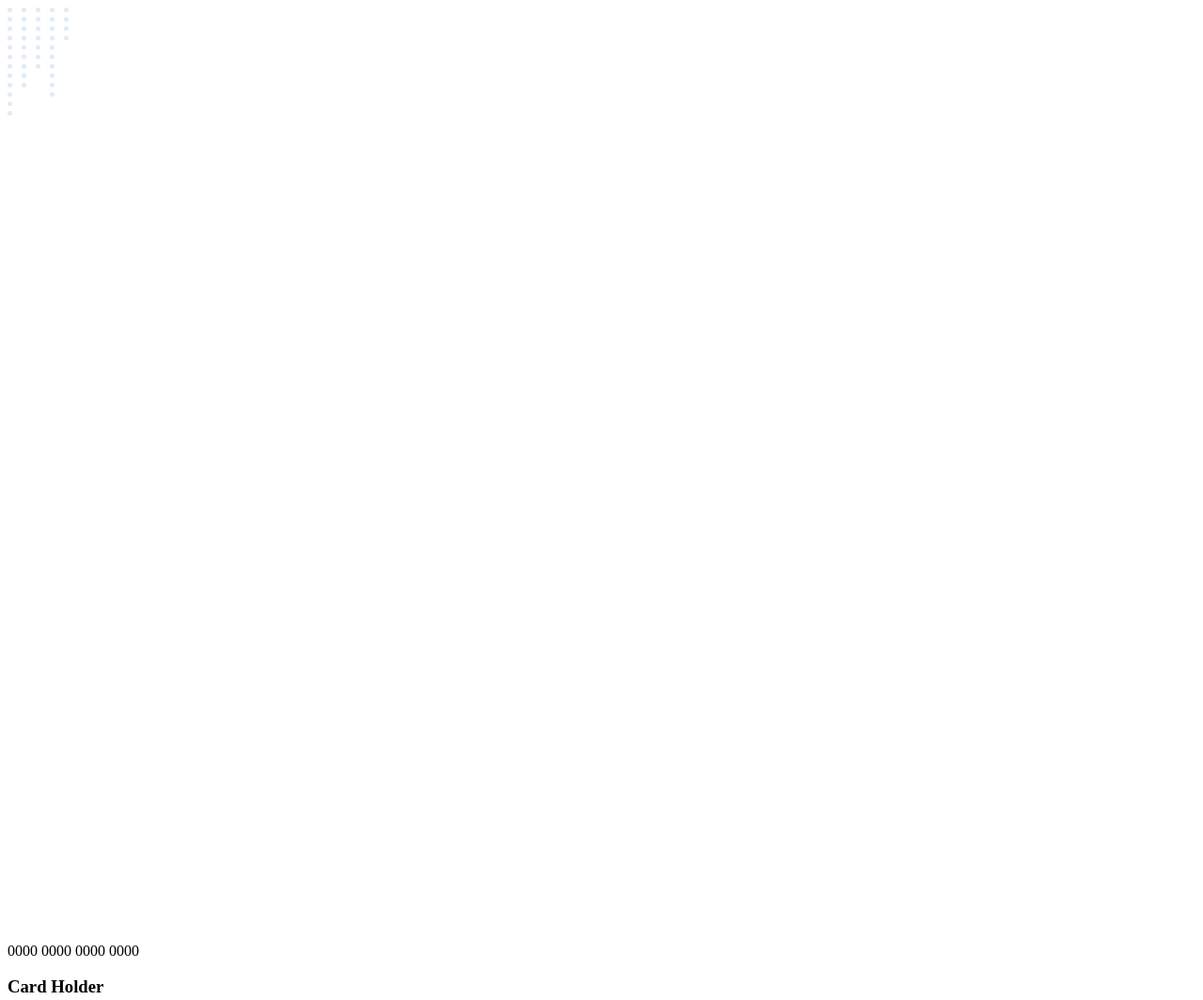
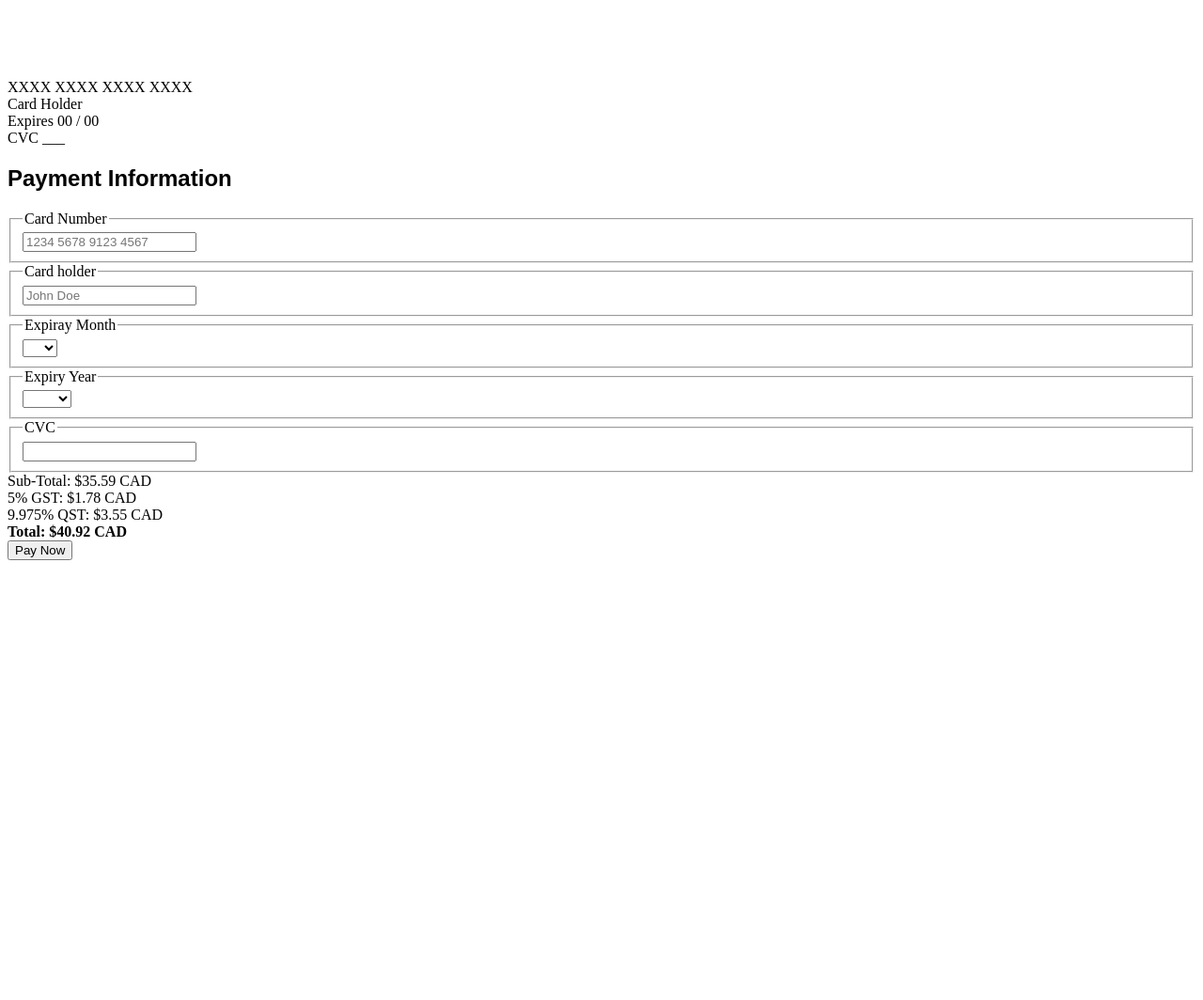
Before and after one commit to sarausen/payments_js, a plain HTML site: page index.html in a window 1280 px wide. Shown: the top 1064 px of the page at 94% size. After the commit the page ends 800 px from the top, so only its background shows below. Drawn offline with Linux system fonts and the light colour scheme.

Commit message:
add text

```diff
--- a/index.html
+++ b/index.html
@@ -7,133 +7,128 @@
   <title></title>
 </head>
 <body>
-  <div class="container">
-    <div class="payment">
-
-      <div class="payment__shadow-dots"></div>
-      <div class="payment__dots">
-        <svg width="65" height="115" viewBox="0 0 65 115" fill="none" xmlns="http://www.w3.org/2000/svg">
-          <circle cx="17.5" cy="2.5" r="2.5" fill="#E0ECF7"/>
-          <circle cx="32.5" cy="2.5" r="2.5" fill="#E0ECF7"/>
-          <circle cx="47.5" cy="2.5" r="2.5" fill="#E0ECF7"/>
-          <circle cx="2.5" cy="2.5" r="2.5" fill="#E0ECF7"/>
-          <circle cx="17.5" cy="12.5" r="2.5" transform="rotate(90 17.5 12.5)" fill="#E0ECF7"/>
-          <circle cx="32.5" cy="12.5" r="2.5" transform="rotate(90 32.5 12.5)" fill="#E0ECF7"/>
-          <circle cx="47.5" cy="12.5" r="2.5" transform="rotate(90 47.5 12.5)" fill="#E0ECF7"/>
-          <circle cx="17.5" cy="42.5" r="2.5" transform="rotate(90 17.5 42.5)" fill="#E0ECF7"/>
-          <circle cx="47.5" cy="62.5" r="2.5" transform="rotate(90 47.5 62.5)" fill="#E0ECF7"/>
-          <circle cx="62.5" cy="2.5" r="2.5" transform="rotate(90 62.5 2.5)" fill="#E0ECF7"/>
-          <circle cx="47.5" cy="82.5" r="2.5" transform="rotate(90 47.5 82.5)" fill="#E0ECF7"/>
-          <circle cx="62.5" cy="22.5" r="2.5" transform="rotate(90 62.5 22.5)" fill="#E0ECF7"/>
-          <circle cx="47.5" cy="42.5" r="2.5" transform="rotate(90 47.5 42.5)" fill="#E0ECF7"/>
-          <circle cx="32.5" cy="42.5" r="2.5" transform="rotate(90 32.5 42.5)" fill="#E0ECF7"/>
-          <circle cx="32.5" cy="62.5" r="2.5" transform="rotate(90 32.5 62.5)" fill="#E0ECF7"/>
-          <circle cx="17.5" cy="22.5" r="2.5" transform="rotate(90 17.5 22.5)" fill="#E0ECF7"/>
-          <circle cx="32.5" cy="22.5" r="2.5" transform="rotate(90 32.5 22.5)" fill="#E0ECF7"/>
-          <circle cx="47.5" cy="22.5" r="2.5" transform="rotate(90 47.5 22.5)" fill="#E0ECF7"/>
-          <circle cx="17.5" cy="52.5" r="2.5" transform="rotate(90 17.5 52.5)" fill="#E0ECF7"/>
-          <circle cx="17.5" cy="72.5" r="2.5" transform="rotate(90 17.5 72.5)" fill="#E0ECF7"/>
-          <circle cx="47.5" cy="72.5" r="2.5" transform="rotate(90 47.5 72.5)" fill="#E0ECF7"/>
-          <circle cx="62.5" cy="12.5" r="2.5" transform="rotate(90 62.5 12.5)" fill="#E0ECF7"/>
-          <circle cx="47.5" cy="92.5" r="2.5" transform="rotate(90 47.5 92.5)" fill="#E0ECF7"/>
-          <circle cx="62.5" cy="32.5" r="2.5" transform="rotate(90 62.5 32.5)" fill="#E0ECF7"/>
-          <circle cx="47.5" cy="52.5" r="2.5" transform="rotate(90 47.5 52.5)" fill="#E0ECF7"/>
-          <circle cx="32.5" cy="52.5" r="2.5" transform="rotate(90 32.5 52.5)" fill="#E0ECF7"/>
-          <circle cx="17.5" cy="32.5" r="2.5" transform="rotate(90 17.5 32.5)" fill="#E0ECF7"/>
-          <circle cx="32.5" cy="32.5" r="2.5" transform="rotate(90 32.5 32.5)" fill="#E0ECF7"/>
-          <circle cx="47.5" cy="32.5" r="2.5" transform="rotate(90 47.5 32.5)" fill="#E0ECF7"/>
-          <circle cx="17.5" cy="62.5" r="2.5" transform="rotate(90 17.5 62.5)" fill="#E0ECF7"/>
-          <circle cx="17.5" cy="82.5" r="2.5" transform="rotate(90 17.5 82.5)" fill="#E0ECF7"/>
-          <circle cx="2.5" cy="92.5" r="2.5" transform="rotate(90 2.5 92.5)" fill="#E0ECF7"/>
-          <circle cx="2.5" cy="112.5" r="2.5" transform="rotate(90 2.5 112.5)" fill="#E0ECF7"/>
-          <circle cx="2.5" cy="72.5" r="2.5" transform="rotate(90 2.5 72.5)" fill="#E0ECF7"/>
-          <circle cx="2.5" cy="82.5" r="2.5" transform="rotate(90 2.5 82.5)" fill="#E0ECF7"/>
-          <circle cx="2.5" cy="102.5" r="2.5" transform="rotate(90 2.5 102.5)" fill="#E0ECF7"/>
-          <circle cx="2.5" cy="12.5" r="2.5" transform="rotate(90 2.5 12.5)" fill="#E0ECF7"/>
-          <circle cx="2.5" cy="42.5" r="2.5" transform="rotate(90 2.5 42.5)" fill="#E0ECF7"/>
-          <circle cx="2.5" cy="22.5" r="2.5" transform="rotate(90 2.5 22.5)" fill="#E0ECF7"/>
-          <circle cx="2.5" cy="52.5" r="2.5" transform="rotate(90 2.5 52.5)" fill="#E0ECF7"/>
-          <circle cx="2.5" cy="32.5" r="2.5" transform="rotate(90 2.5 32.5)" fill="#E0ECF7"/>
-          <circle cx="2.5" cy="62.5" r="2.5" transform="rotate(90 2.5 62.5)" fill="#E0ECF7"/>
+  <div id="root">
+    <div id="card">
+      <div id="card-bottom"></div>
+      <div id="card-top">
+        <div class="logo">
+        <svg version="1.1" id="visa" xmlns="http://www.w3.org/2000/svg" xmlns:xlink="http://www.w3.org/1999/xlink" x="0px" y="0px" width="72px" height="72px" viewBox="0 0 47.834 47.834" style="enable-background:new 0 0 47.834 47.834;" fill="white">
+          <g>
+            <g>
+              <path d="M44.688,16.814h-3.004c-0.933,0-1.627,0.254-2.037,1.184l-5.773,13.074h4.083c0,0,0.666-1.758,0.817-2.143
+                       c0.447,0,4.414,0.006,4.979,0.006c0.116,0.498,0.474,2.137,0.474,2.137h3.607L44.688,16.814z M39.893,26.01
+                       c0.32-0.819,1.549-3.987,1.549-3.987c-0.021,0.039,0.317-0.825,0.518-1.362l0.262,1.23c0,0,0.745,3.406,0.901,4.119H39.893z
+                       M34.146,26.404c-0.028,2.963-2.684,4.875-6.771,4.875c-1.743-0.018-3.422-0.361-4.332-0.76l0.547-3.193l0.501,0.228
+                       c1.277,0.532,2.104,0.747,3.661,0.747c1.117,0,2.313-0.438,2.325-1.393c0.007-0.625-0.501-1.07-2.016-1.77
+                       c-1.476-0.683-3.43-1.827-3.405-3.876c0.021-2.773,2.729-4.708,6.571-4.708c1.506,0,2.713,0.31,3.483,0.599l-0.526,3.092
+                       l-0.351-0.165c-0.716-0.288-1.638-0.566-2.91-0.546c-1.522,0-2.228,0.634-2.228,1.227c-0.008,0.668,0.824,1.108,2.184,1.77
+                       C33.126,23.546,34.163,24.783,34.146,26.404z M0,16.962l0.05-0.286h6.028c0.813,0.031,1.468,0.29,1.694,1.159l1.311,6.304
+                       C7.795,20.842,4.691,18.099,0,16.962z M17.581,16.812l-6.123,14.239l-4.114,0.007L3.862,19.161
+                       c2.503,1.602,4.635,4.144,5.386,5.914l0.406,1.469l3.808-9.729L17.581,16.812L17.581,16.812z M19.153,16.8h3.89L20.61,31.066
+                       h-3.888L19.153,16.8z"/>
+            </g>
+          </g>
         </svg>
       </div>
-
-      <div class="card">
-
-        <div class="card__visa">
-          <svg class="visa" enable-background="new 0 0 291.764 291.764" version="1.1" viewbox="5 70 290 200" xml:space="preserve" xmlns="http://www.w3.org/2000/svg">
-            <path class="svgcolor" d="m119.26 100.23l-14.643 91.122h23.405l14.634-91.122h-23.396zm70.598 37.118c-8.179-4.039-13.193-6.765-13.193-10.896 0.1-3.756 4.24-7.604 13.485-7.604 7.604-0.191 13.193 1.596 17.433 3.374l2.124 0.948 3.182-19.065c-4.623-1.787-11.953-3.756-21.007-3.756-23.113 0-39.388 12.017-39.489 29.204-0.191 12.683 11.652 19.721 20.515 23.943 9.054 4.331 12.136 7.139 12.136 10.987-0.1 5.908-7.321 8.634-14.059 8.634-9.336 0-14.351-1.404-21.964-4.696l-3.082-1.404-3.273 19.813c5.498 2.444 15.609 4.595 26.104 4.705 24.563 0 40.546-11.835 40.747-30.152 0.08-10.048-6.165-17.744-19.659-24.035zm83.034-36.836h-18.108c-5.58 0-9.82 1.605-12.236 7.331l-34.766 83.509h24.563l6.765-18.08h27.481l3.51 18.153h21.664l-18.873-90.913zm-26.97 54.514c0.474 0.046 9.428-29.514 9.428-29.514l7.13 29.514h-16.558zm-160.86-54.796l-22.931 61.909-2.498-12.209c-4.24-14.087-17.533-29.395-32.368-36.999l20.998 78.33h24.764l36.799-91.021h-24.764v-0.01z" fill="#FFFFFF"></path>
-            <path class="svgtipcolor" d="m51.916 111.98c-1.787-6.948-7.486-11.634-15.226-11.734h-36.316l-0.374 1.686c28.329 6.984 52.107 28.474 59.821 48.688l-7.905-38.64z" fill="#FFFFFF"></path>
-            </svg>
+        <div class="card-number">
+          XXXX XXXX XXXX XXXX
         </div>
-
-        <div class="card__number">0000&nbsp;0000&nbsp;0000&nbsp;0000</div>
-        <div class="card__name">
-          <h3>Card Holder</h3>
-          <p id="card-name">Mrs Kate Smith</p>
+        <div class="row-container">
+          <div class="card-holder">
+            <span>Card Holder</span>
+            <span></span>
           </div>
-
-        <div class="card__expiry">
-          <h3>Valid Thru</h3>
-          <p>
-            <span id="month">MM</span>/<span id="year">YY</span>
-          </p>
+          <div class="expiry">
+            <span>Expires</span>
+            <span>
+              <span class="expiry-month">00</span>
+              /
+              <span class="expiry-year">00</span>
+            </span>
+          </div>
+          <div class="cvc">
+            <span>CVC</span>
+            <span>___</span>
           </div>
         </div>
-
-      <form class="form">
-        <h2>Payment Details</h2>
-
-        <div class="form__name form__detail">
-          <label for="name">Cardholder Name</label>
-          <ion-icon name="person-outline"></ion-icon>
-          <input type="text" placeholder="Mrs Kate Smith" id="name" maxlength="24">
-          <div class="alert" id="alert-1">
-            <svg width="12" height="12" viewBox="0 0 12 12" fill="none" xmlns="http://www.w3.org/2000/svg">
-              <path fill-rule="evenodd" clip-rule="evenodd" d="M11.3163 9.00362C11.8593 10.0175 11.1335 11.25 9.99343 11.25H2.00657C0.866539 11.25 0.140732 10.0175 0.683711 9.00362L4.67714 1.54691C5.24618 0.484362 6.75381 0.484362 7.32286 1.54691L11.3163 9.00362ZM5.06238 4.49805C5.02858 3.95721 5.4581 3.5 6 3.5C6.5419 3.5 6.97142 3.95721 6.93762 4.49805L6.79678 6.75146C6.77049 7.17221 6.42157 7.5 6 7.5C5.57843 7.5 5.22951 7.17221 5.20322 6.75146L5.06238 4.49805ZM6 8C5.44772 8 5 8.44772 5 9C5 9.55229 5.44772 10 6 10C6.55228 10 7 9.55229 7 9C7 8.44772 6.55228 8 6 8Z" fill="#FF6A96"/>
-            </svg>
-            Full name required</div>
       </div>
-
-        <div class="form__number form__detail">
-          <label for="number">Card Number</label>
-          <ion-icon name="card-outline"></ion-icon>
-          <input type="text" placeholder="0000 0000 0000 0000" id="number" onkeypress="return isNumeric(event)">
-          <div class="alert" id="alert-2">
-            <svg width="12" height="12" viewBox="0 0 12 12" fill="none" xmlns="http://www.w3.org/2000/svg">
-              <path fill-rule="evenodd" clip-rule="evenodd" d="M11.3163 9.00362C11.8593 10.0175 11.1335 11.25 9.99343 11.25H2.00657C0.866539 11.25 0.140732 10.0175 0.683711 9.00362L4.67714 1.54691C5.24618 0.484362 6.75381 0.484362 7.32286 1.54691L11.3163 9.00362ZM5.06238 4.49805C5.02858 3.95721 5.4581 3.5 6 3.5C6.5419 3.5 6.97142 3.95721 6.93762 4.49805L6.79678 6.75146C6.77049 7.17221 6.42157 7.5 6 7.5C5.57843 7.5 5.22951 7.17221 5.20322 6.75146L5.06238 4.49805ZM6 8C5.44772 8 5 8.44772 5 9C5 9.55229 5.44772 10 6 10C6.55228 10 7 9.55229 7 9C7 8.44772 6.55228 8 6 8Z" fill="#FF6A96"/>
-            </svg>
-            Invalid card number</div>
     </div>
-
-        <div class="form__expiry form__detail">
-          <label for="date">Exp Date</label>
-          <ion-icon name="calendar-outline"></ion-icon>
-          <input type="text" placeholder="MM/YY" id="date" onkeypress="return isNumeric(event)" >
-          <div class="alert" id="alert-3">
-            <svg width="12" height="12" viewBox="0 0 12 12" fill="none" xmlns="http://www.w3.org/2000/svg">
-              <path fill-rule="evenodd" clip-rule="evenodd" d="M11.3163 9.00362C11.8593 10.0175 11.1335 11.25 9.99343 11.25H2.00657C0.866539 11.25 0.140732 10.0175 0.683711 9.00362L4.67714 1.54691C5.24618 0.484362 6.75381 0.484362 7.32286 1.54691L11.3163 9.00362ZM5.06238 4.49805C5.02858 3.95721 5.4581 3.5 6 3.5C6.5419 3.5 6.97142 3.95721 6.93762 4.49805L6.79678 6.75146C6.77049 7.17221 6.42157 7.5 6 7.5C5.57843 7.5 5.22951 7.17221 5.20322 6.75146L5.06238 4.49805ZM6 8C5.44772 8 5 8.44772 5 9C5 9.55229 5.44772 10 6 10C6.55228 10 7 9.55229 7 9C7 8.44772 6.55228 8 6 8Z" fill="#FF6A96"/>
-            </svg>
-            Invalid date</div>
+    <form id="form" autocomplete="off">
+      <header>
+        <h2 style="font-family: 'Montserrat', sans-serif;">Payment Information</h2>
+      </header>
+      <fieldset class="card-number">
+        <legend>Card Number</legend>
+        <span>
+          <input id="card-number" maxlength="19" placeholder="1234 5678 9123 4567"/>
+        </span>
+      </fieldset>
+      <fieldset class="card-holder">
+        <legend>Card holder</legend>
+        <input type="text" id="card-holder" placeholder="John Doe"/>
+      </fieldset>
+      <div class="row-container">
+        <fieldset class="expiry-month">
+          <legend>Expiray Month</legend>
+          <select>
+              <option></option>
+              <option value="01">01</option>
+              <option value="02">02</option>
+              <option value="03">03</option>
+              <option value="04">04</option>
+              <option value="05">05</option>
+              <option value="06">06</option>
+              <option value="07">07</option>
+              <option value="08">08</option>
+              <option value="09">09</option>
+              <option value="10">10</option>
+              <option value="11">11</option>
+              <option value="12">12</option>
+            </select>
+        </fieldset>
+        <fieldset class="expiry-year">
+          <legend>Expiry Year</legend>
+          <select id="card-expiration-year">
+            <option></option>
+            <option value="20">2020</option>
+            <option value="21">2021</option>
+            <option value="22">2022</option>
+            <option value="23">2023</option>
+            <option value="24">2024</option>
+            <option value="25">2025</option>
+            <option value="26">2026</option>
+            <option value="27">2027</option>
+            <option value="28">2028</option>
+            <option value="29">2029</option>
+            <option value="30">2030</option>
+          </select>
+        </fieldset>
+        <fieldset class="cvc">
+          <legend>CVC</legend>
+          <input type="text" maxlength="3" />
+        </fieldset>
       </div>
-
-        <div class="form__cvv form__detail">
-          <label for="cvv">CVV
-            <ion-icon name="information-circle" class="info"></ion-icon></label>
-          <ion-icon name="lock-closed-outline"></ion-icon>
-          <input type="password" placeholder="0000" id="cvv" maxlength="4" onkeypress="return isNumeric(event)" >
-          <div class="alert" id="alert-4">
-            <svg width="12" height="12" viewBox="0 0 12 12" fill="none" xmlns="http://www.w3.org/2000/svg">
-              <path fill-rule="evenodd" clip-rule="evenodd" d="M11.3163 9.00362C11.8593 10.0175 11.1335 11.25 9.99343 11.25H2.00657C0.866539 11.25 0.140732 10.0175 0.683711 9.00362L4.67714 1.54691C5.24618 0.484362 6.75381 0.484362 7.32286 1.54691L11.3163 9.00362ZM5.06238 4.49805C5.02858 3.95721 5.4581 3.5 6 3.5C6.5419 3.5 6.97142 3.95721 6.93762 4.49805L6.79678 6.75146C6.77049 7.17221 6.42157 7.5 6 7.5C5.57843 7.5 5.22951 7.17221 5.20322 6.75146L5.06238 4.49805ZM6 8C5.44772 8 5 8.44772 5 9C5 9.55229 5.44772 10 6 10C6.55228 10 7 9.55229 7 9C7 8.44772 6.55228 8 6 8Z" fill="#FF6A96"/>
-            </svg>
-            Invalid CVV</div>
+      <div class="payment-details">
+        <div class="subtotal">
+          <span class="category">Sub-Total:</span>
+          <span class="price">$35.59 CAD</span>
         </div>
-
-        <button type="submit" class="form__btn">Confirm</button>
+        <div class="gst">
+          <span class="category">5% GST:</span>
+          <span class="price">$1.78 CAD</span>
+        </div>
+        <div class="qst">
+          <span class="category">9.975% QST:</span>
+          <span class="price">$3.55 CAD</span>
+        </div>
+        <div class="total">
+          <span class="category"><b>Total:</b></span>
+          <span class="price"><b>$40.92 CAD</b></span>
+        </div>
+      </div>
+      <button type="submit">Pay Now</button>
 
     </form>
   </div>
-    <a href="https://dribbble.com/myacode" class="dribbble" target="_blank"><ion-icon name="logo-dribbble"></ion-icon></a>
-  </div>
 </body>
 </html>
```
Lines whose indentation alone changed are shown as unchanged.
